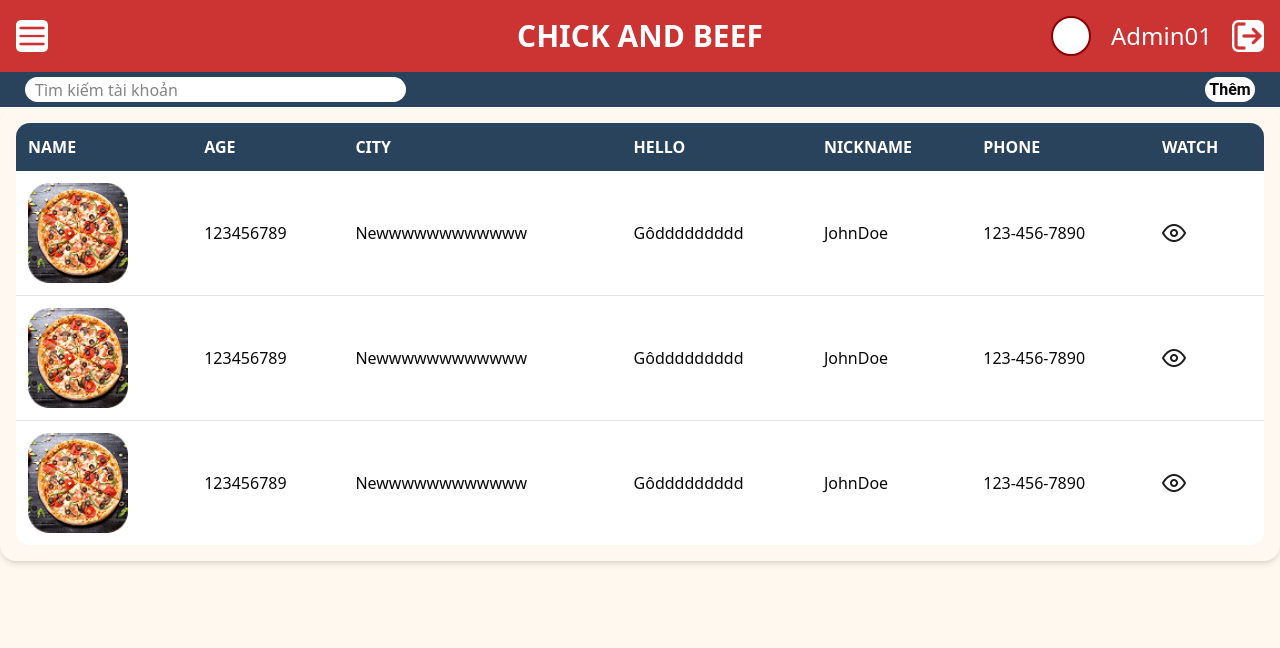
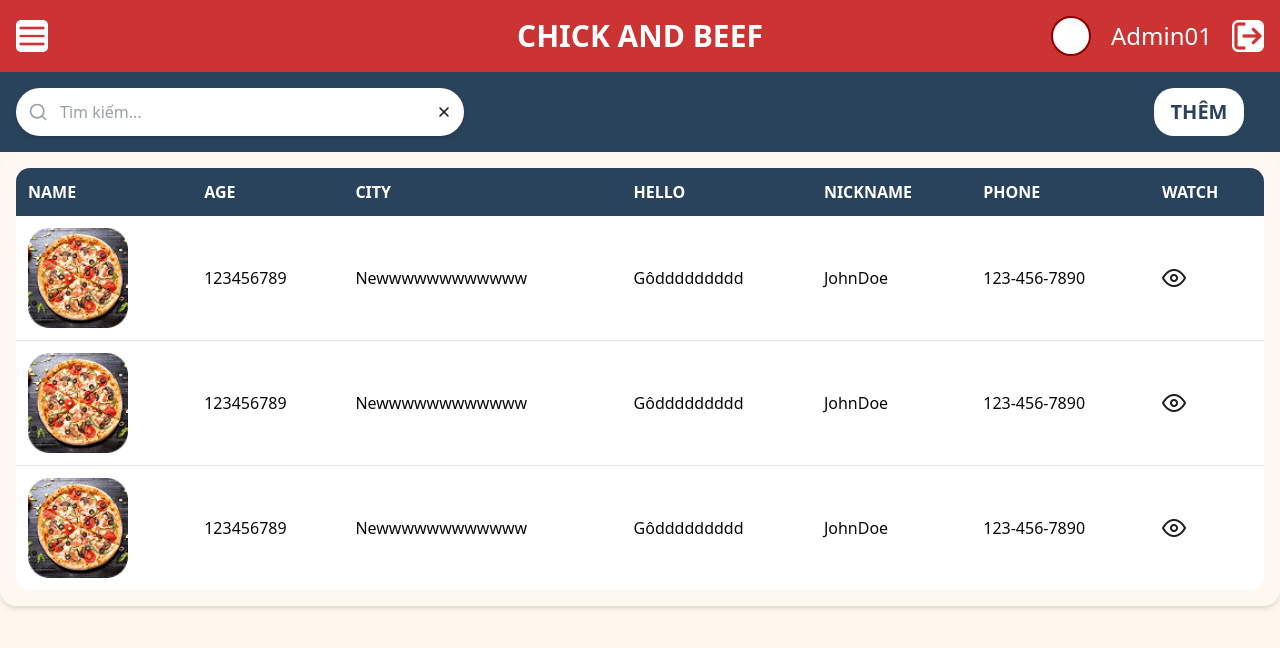
Before and after one commit to NguyenToanThang-kotaru/Chick-Beef, a React (Vite) app in the folder Client/: page /admin/Accounts in a window 1280 px wide. Shown: the top 648 px of the page. Built offline with nearby package versions, Linux system fonts and the light colour scheme; sample sign-in values are in the browser's storage.

Commit message:
đã cơ bản triển khai add account

```diff
--- a/Client/src/pages/admin/Accounts/Accounts.jsx
+++ b/Client/src/pages/admin/Accounts/Accounts.jsx
@@ -1,13 +1,24 @@
 import React from "react";
+import { useState } from "react";
+import SearchBar from "@/Components/searchBar";
 import Table from "../../../Components/table_cpn";
 import eye from "../../../assets/Icon/Eye.png";
 import pd from "../../../assets/Icon/product.png";
+import AddAccount from "./AddAcount";
 export default function Accounts() {
+  const [showAddAccount, setShowAddAccount] = useState(false);
+  if(showAddAccount){
+    return<AddAccount onBack={()=>setShowAddAccount(false)}/>
+
+  }
   return (
     <div>
-      <span style={{backgroundColor:"#2A435D",display:"flex", justifyContent:"space-between",width:"100%", height:"35px",padding:"5px"}}>
-        <input type="search" placeholder="Tìm kiếm tài khoản" style={{backgroundColor:"white",borderRadius:"20px",marginLeft:"20px",width:"30%",padding:"10px"}}></input>
-        <button style={{backgroundColor:"white",borderRadius:"20px",width:"50px",cursor:"pointer",color:"2A435D",fontWeight:"bold",fontFamily:"Roboto",marginRight:"20px"}}>Thêm</button>
+      <span style={{backgroundColor:"#2A435D",display:"flex", justifyContent:"space-between",width:"100%", height:"80px",padding:"1rem"}}>
+        <SearchBar/>
+        <button style={{backgroundColor:"white",borderRadius:"20px",width:"90px",cursor:"pointer",color:"#2A435D",fontWeight:"bold",marginRight:"20px",fontSize:"20px"}}
+        onClick={()=>setShowAddAccount(true)}>
+          THÊM
+        </button>
       </span>
       <div className="bg-[#FFF8F0] p-4 rounded-2xl shadow-md">
           <Table
--- /dev/null
+++ b/Client/src/pages/admin/Accounts/AddAcount.jsx
@@ -0,0 +1,49 @@
+import React from "react";
+// import { useState } from "react";
+
+
+export default function AddAccount() {
+    // const [showAddAccount, setShowAddAccount] = useState(false);
+    return(
+        <div className="add-overlay" style={{display:"flex",justifyContent:"center",alignItems:"center",height:"100vh"}}>
+            <div className="addForm" style={{margin:"40px",borderRadius:"12px",boxShadow:"0 4px 12px rgba(0,0,0,0.2)",padding:"20px 30px",width:"400px"}}>
+                <h2 style={{fontSize:"28px",color:"#2A435D",fontWeight:"bold",borderBottom:"4px solid #2A435D"}}>Thêm Tài Khoản</h2>
+                <form style={{display:"flex",flexDirection:"column",gap:"10px",marginTop:"20px"}}>
+                    <label htmlFor="ID">ID</label>
+                    <input type="text" placeholder="Nhập ID" style={styleInputSelect}></input>
+                    <label htmlFor="Username">Tên đăng nhập</label>
+                    <input type="text" placeholder="Nhập tên đăng nhập" style={styleInputSelect}></input>
+                    <label htmlFor="Password">Mật khẩu</label>
+                    <input type="password" placeholder="Nhập mật khẩu" style={styleInputSelect}></input>
+                    <label htmlFor="Position">Chức vụ</label>
+                    <select style={styleInputSelect}>
+                        <option>Quản lý</option>
+                        <option>Nhân viên</option>
+                    </select>
+                    <label htmlFor="Role">Vai trò</label>
+                    <select style={styleInputSelect}>
+                        <option>Admin</option>
+                        <option>User</option>
+
+                    </select>
+                    <div className="Action" style={{display:"flex",flexDirection:"column"}}>
+                        <button type="submit">
+                            Xác nhận thêm
+                        </button>
+                        <button type="button">
+                            Thoát
+                        </button>
+                    </div>
+                </form>
+            </div>
+        </div>
+
+    );
+}
+const styleInputSelect={
+    padding:"8px",
+    borderRadius:"6px",
+    border:"1px solid black",
+    backgroundColor:"white"
+
+}
```
